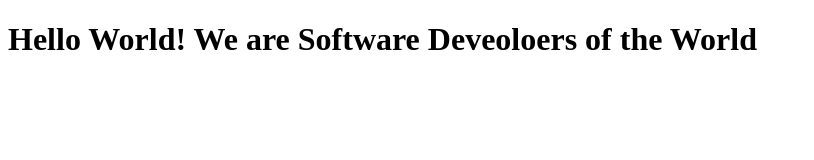
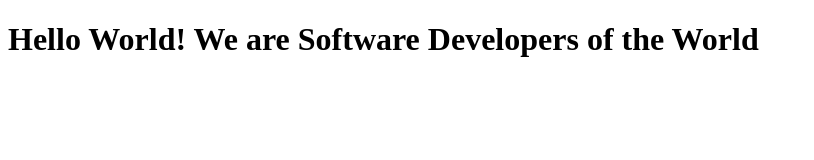
Before and after one commit to Khadaro/Khadar-Zuhaib, a plain HTML site: page index.html in a window 1280 px wide. Shown: the whole page, without its empty margins (0-814 px from the left). Drawn offline with Linux system fonts and the light colour scheme; files that its build step writes are made by us from their sources; files whose address does not match are found by name.

Commit message:
once again

```diff
--- a/index.html
+++ b/index.html
@@ -11,7 +11,7 @@
 <body>
   <script src="https://cdn.freecodecamp.org/testable-projects-fcc/v1/bundle.js"></script>
 
-  <h1>Hello World! We are Software Deveoloers of the World</h1>
+  <h1>Hello World! We are Software Developers of the World</h1>
   <!--
 
     Hello Camper!
```
